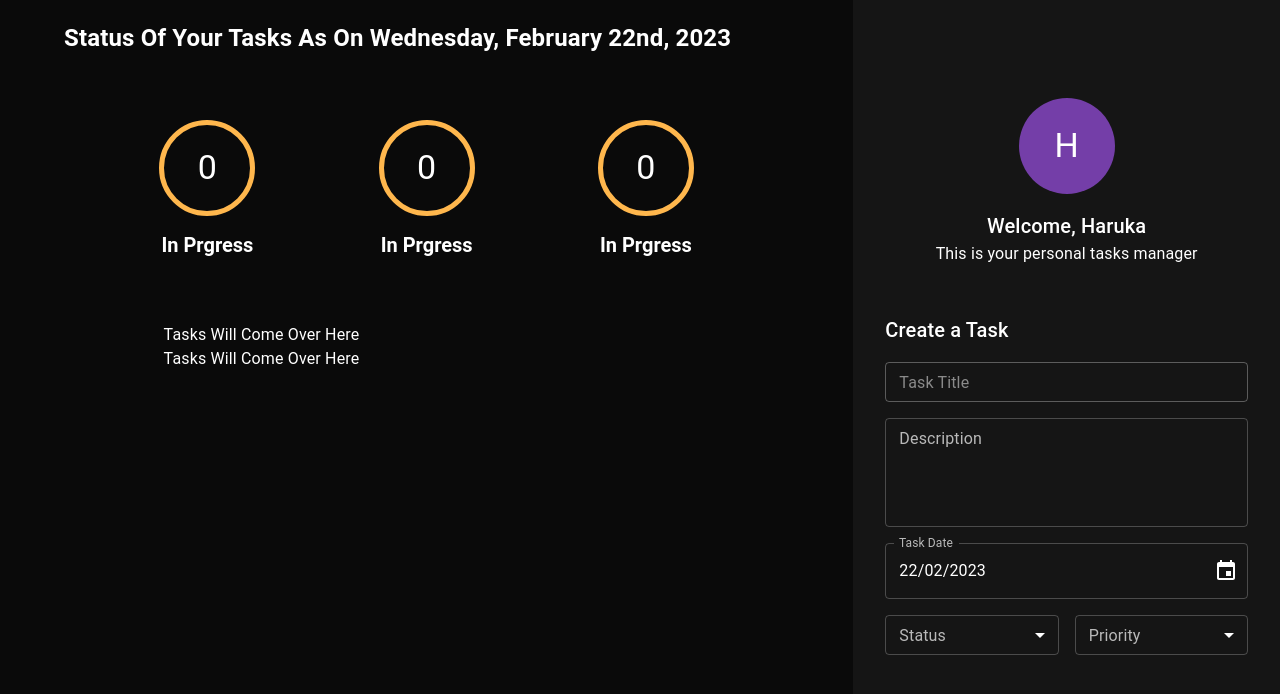
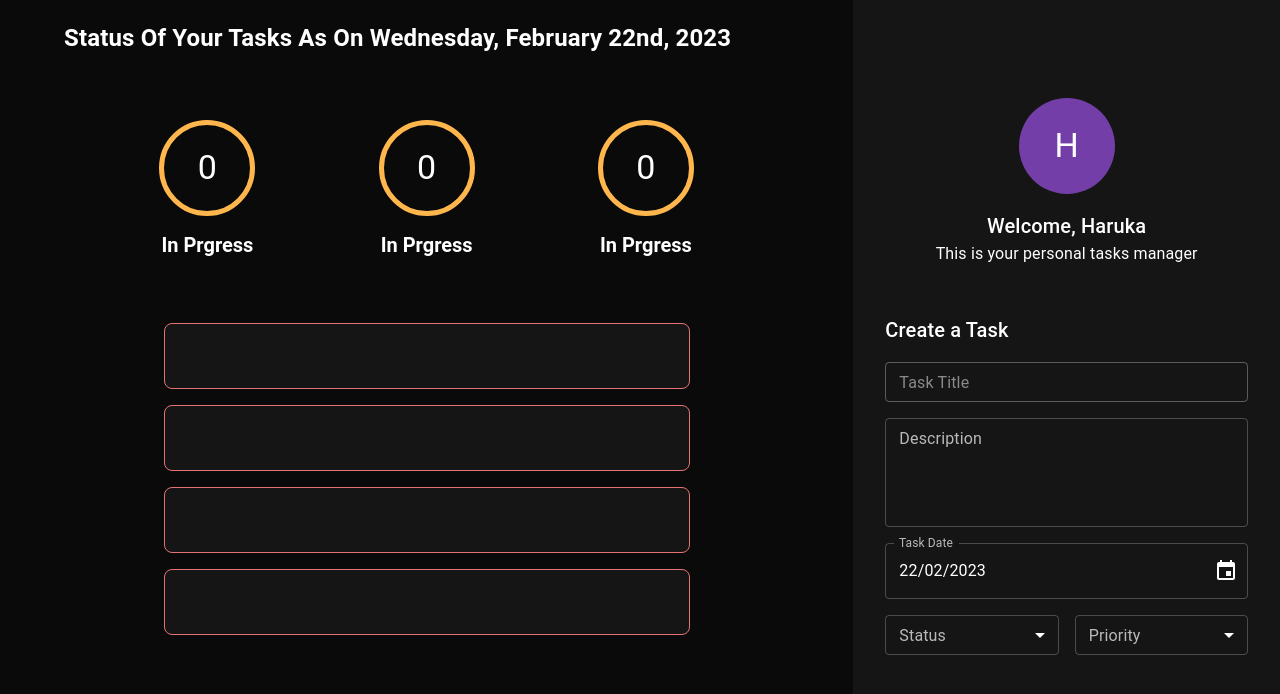
Before and after one commit to Jade1724/todo-react, a React (Create React App) app: page / in a window 1280 px wide. Shown: the top 694 px of the page. Built offline with nearby package versions, Linux system fonts and the light colour scheme.

Commit message:
Created a Task component and mounted on TaskArea.

```diff
--- /dev/null
+++ b/src/components/task/task.tsx
@@ -0,0 +1,24 @@
+import React, { FC, ReactElement } from 'react';
+import { Box } from '@mui/material';
+
+export const Task: FC = (props): ReactElement => {
+  return (
+    <Box
+      display="flex"
+      width="100%"
+      justifyContent="flex-start"
+      flexDirection="column"
+      mb={2}
+      p={4}
+      sx={{
+        width: '100%',
+        backgroundColor: 'background.paper',
+        borderRadius: '8px',
+        border: '1px solid',
+        borderColor: 'error.light'
+      }}
+    >
+
+    </Box>
+  );
+};
--- a/src/components/taskArea/taskArea.tsx
+++ b/src/components/taskArea/taskArea.tsx
@@ -3,6 +3,8 @@
 import { format } from 'date-fns';
 
 import { TaskCounter } from '../taskCounter/taskCounter';
+import { Task } from '../task/task';
+
 
 export const TaskArea: FC = (): ReactElement => {
   return (
@@ -39,8 +41,10 @@
           xs={10}
           md={8}
         >
-          <Box>Tasks Will Come Over Here</Box>
-          <Box>Tasks Will Come Over Here</Box>
+          <Task />
+          <Task />
+          <Task />
+          <Task />
         </Grid>
       </Grid>
     </Grid>
```
